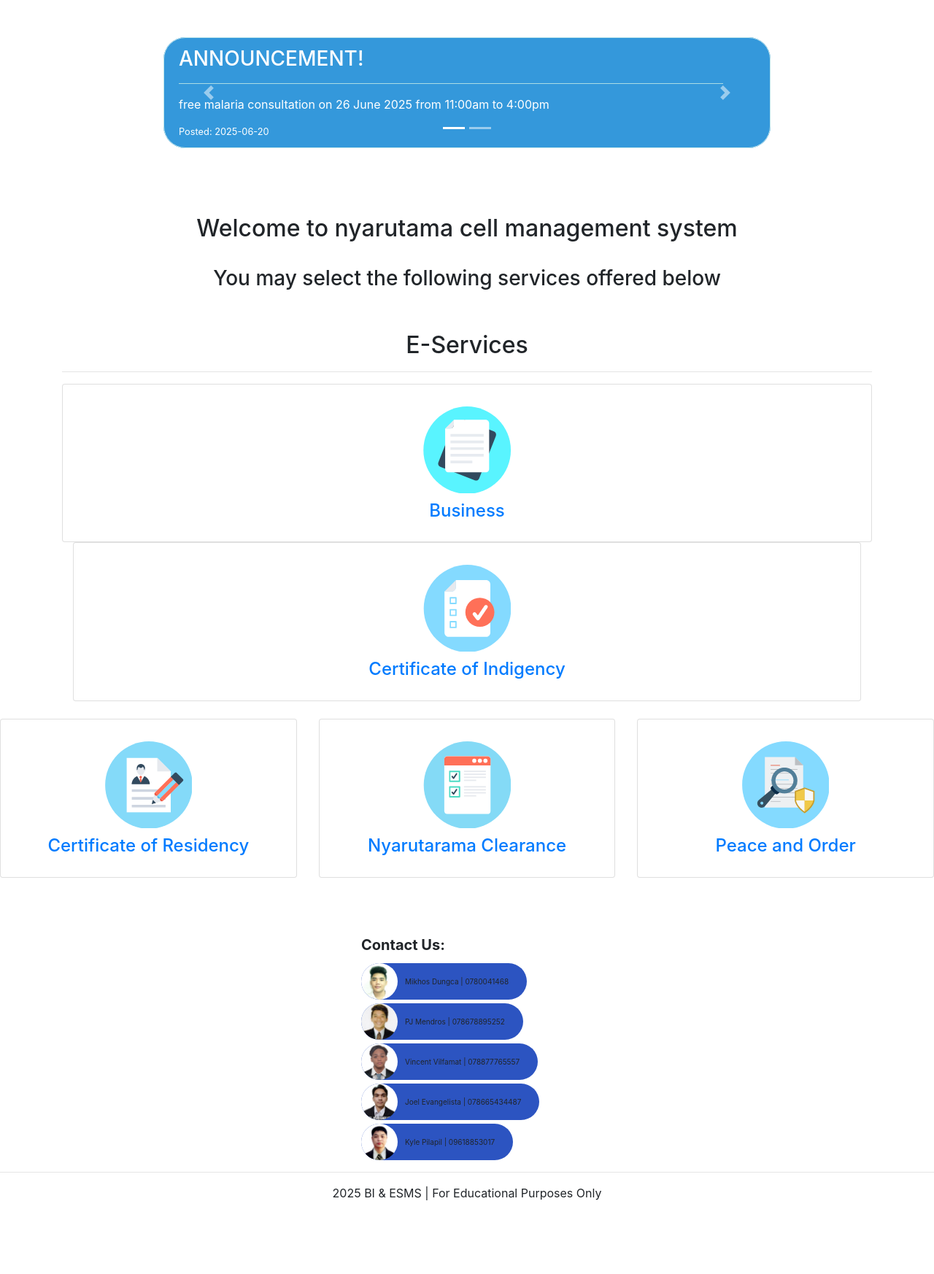
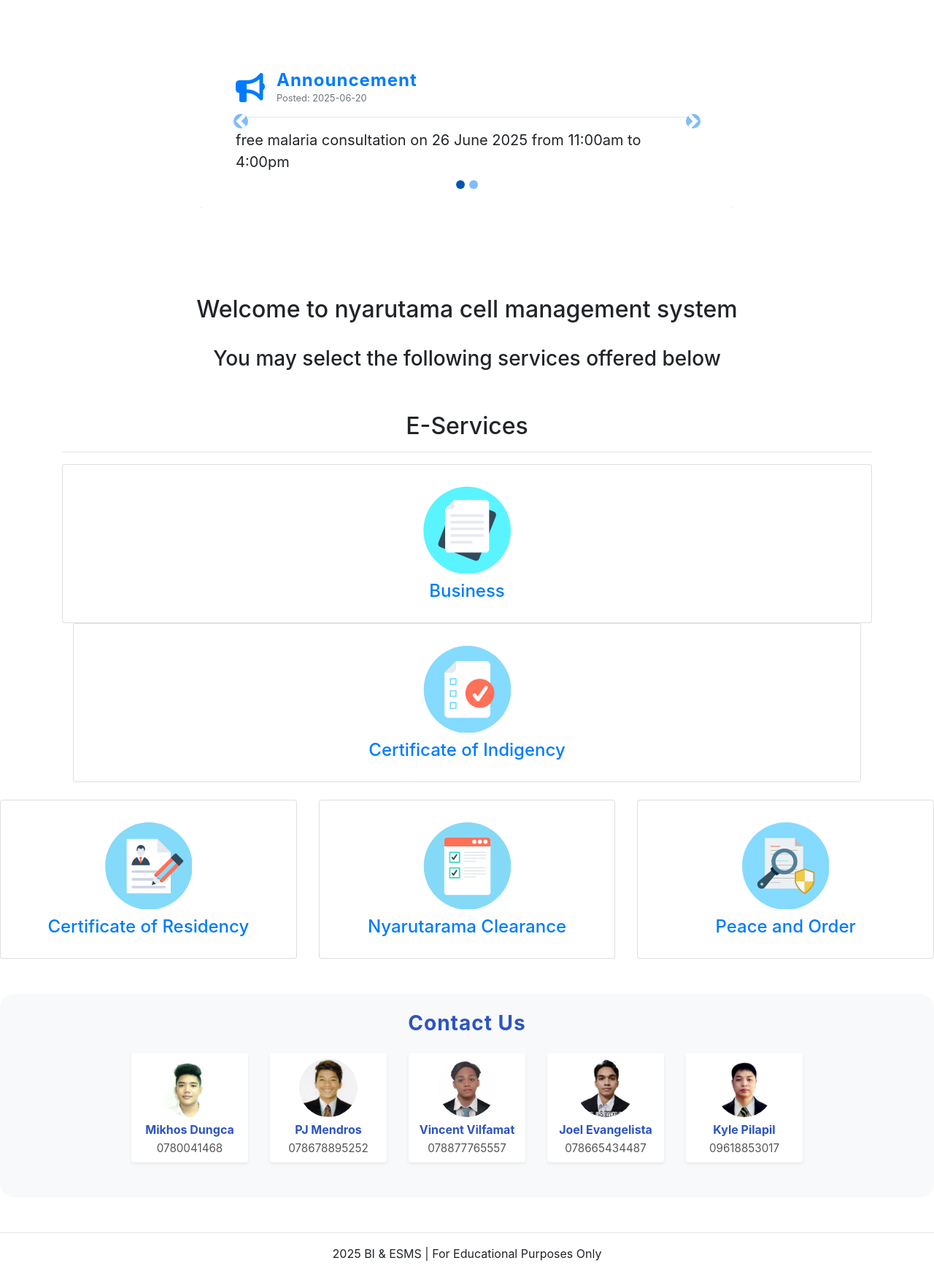
Before and after one commit to sincere-abayo/BarangaySystem-master, a PHP site: page /resident_homepage.php in a window 1280 px wide. Shown: the part 56-1802 px from the top of the page at 73% size. Before the commit the page ends 1701 px from the top, so only its background shows below. Run offline with PHP 8.4, Linux system fonts and the light colour scheme; data comes from the database, SQL or seed files in the repository; data that the repository does not hold is empty; some libraries are stand-ins or nearby versions.

Commit message:
feat: Revamp announcement display with improved carousel design and enhance Contact Us section layout

```diff
--- a/resident_homepage.php
+++ b/resident_homepage.php
@@ -48,6 +48,20 @@ function profile() {
 
     <style>
     /* Navbar Buttons */
+    .carousel-indicators li {
+        background-color: #007bff;
+        width: 12px;
+        height: 12px;
+        border-radius: 50%;
+    }
+
+    .carousel-indicators .active {
+        background-color: #0056b3;
+    }
+
+    .card-title {
+        letter-spacing: 1px;
+    }
 
     .btn1 {
         border-radius: 20px;
@@ -352,42 +366,56 @@ function profile() {
     $view = $announcement->view_announcement();
 
     if (is_array($view) && count($view) > 0) { ?>
-    <!-- Language Selector -->
-
-    <div id="announcementCarousel" class="carousel slide" data-ride="carousel"
-        style="margin: 4% auto 1.5%; border-radius:30px; width:65%; background-color:#3498DB;">
-        <ol class="carousel-indicators">
-            <?php foreach ($view as $idx => $item): ?>
-            <li data-target="#announcementCarousel" data-slide-to="<?= $idx ?>"
-                <?= $idx === 0 ? 'class="active"' : '' ?>>
-            </li>
-            <?php endforeach; ?>
-        </ol>
+    <div class="container my-5">
+        <div class="row justify-content-center">
+            <div class="col-lg-8">
+                <div id="announcementCarousel" class="carousel slide" data-ride="carousel">
                     <div class="carousel-inner">
                         <?php foreach ($view as $idx => $item): ?>
                         <div class="carousel-item <?= $idx === 0 ? 'active' : '' ?>">
-                <div class="alert alert-info alert-dismissible fade show" role="alert"
-                    style="margin:0; border-radius:30px; color: white; background-color:#3498DB;">
-                    <strong>
-                        <h3>ANNOUNCEMENT!</h3>
-                    </strong>
+                            <div class="card shadow-lg border-0" style="border-left: 8px solid #007bff;">
+                                <div class="card-body p-5">
+                                    <div class="d-flex align-items-center mb-3">
+                                        <span class="mr-3" style="font-size:2.5rem; color:#007bff;">
+                                            <i class="fas fa-bullhorn"></i>
+                                        </span>
+                                        <div>
+                                            <h4 class="card-title mb-0 font-weight-bold" style="color:#007bff;">
+                                                Announcement</h4>
+                                            <small class="text-muted">Posted:
+                                                <?= htmlspecialchars($item['start_date']) ?></small>
+                                        </div>
+                                    </div>
                                     <hr>
-                    <p class="announcement-text" data-original="<?= htmlspecialchars($item['event']) ?>">
+                                    <p class="card-text announcement-text"
+                                        data-original="<?= htmlspecialchars($item['event']) ?>"
+                                        style="font-size:1.25rem;">
                                         <?= htmlspecialchars($item['event']) ?>
                                     </p>
-                    <small>Posted: <?= htmlspecialchars($item['start_date']) ?> </small>
+                                </div>
                             </div>
                         </div>
                         <?php endforeach; ?>
                     </div>
                     <a class="carousel-control-prev" href="#announcementCarousel" role="button" data-slide="prev">
-            <span class="carousel-control-prev-icon" aria-hidden="true"></span>
+                        <span class="carousel-control-prev-icon" aria-hidden="true"
+                            style="background-color:#007bff; border-radius:50%;"></span>
                         <span class="sr-only">Previous</span>
                     </a>
                     <a class="carousel-control-next" href="#announcementCarousel" role="button" data-slide="next">
-            <span class="carousel-control-next-icon" aria-hidden="true"></span>
+                        <span class="carousel-control-next-icon" aria-hidden="true"
+                            style="background-color:#007bff; border-radius:50%;"></span>
                         <span class="sr-only">Next</span>
                     </a>
+                    <ol class="carousel-indicators mt-4">
+                        <?php foreach ($view as $idx => $item): ?>
+                        <li data-target="#announcementCarousel" data-slide-to="<?= $idx ?>"
+                            class="<?= $idx === 0 ? 'active' : '' ?>"></li>
+                        <?php endforeach; ?>
+                    </ol>
+                </div>
+            </div>
+        </div>
     </div>
     <?php } else {
 
@@ -499,70 +527,68 @@ function profile() {
         </div>
     </section>
 
-    <br>
-    <br>
-    <br>
-
-
     <!--/.Third column-->
-
     <hr class="clearfix w-100 d-md-none mb-0">
 
     <!--Fourth column-->
-
-    <div class="col-md-3 mx-auto shfooter" id="down">
-        <h5 class="my-2 font-weight-bold d-none d-md-block">Contact Us:</h5>
-        <div class="d-md-none title" data-target="#Contact-Us" data-toggle="collapse">
-            <div class="mt-3 font-weight-bold">Contact Us:
-                <div class="float-right navbar-toggler">
-                    <i class="fas fa-angle-down"></i>
-                    <i class="fas fa-angle-up"></i>
+    <!-- Improved Contact Us Section -->
+    <section id="down" class="my-5 py-4" style="background: #f8f9fa; border-radius: 20px;">
+        <div class="container">
+            <h3 class="text-center font-weight-bold mb-4" style="color: #2C54C1; letter-spacing: 1px;">Contact Us</h3>
+            <div class="row justify-content-center">
+                <div class="col-6 col-md-4 col-lg-2 mb-4">
+                    <div class="card h-100 shadow-sm border-0 text-center">
+                        <div class="card-body p-2">
+                            <img src="icons/Contact/mikhos.png" alt="Mikhos Dungca" class="rounded-circle mb-2"
+                                width="80" height="80">
+                            <h6 class="font-weight-bold mb-1" style="color:#2C54C1;">Mikhos Dungca</h6>
+                            <p class="mb-0" style="font-size:0.95rem; color:#555;">0780041468</p>
                         </div>
                     </div>
                 </div>
-        <ul class="list-unstyled collapse" id="Contact-Us">
-            <li>
-                <div class="zoom">
-                    <div class="chip" style="font-size:10px;">
-                        <img src="icons/Contact/mikhos.png" alt="Person" width="96" height="96">
-                        Mikhos Dungca | 0780041468
+                <div class="col-6 col-md-4 col-lg-2 mb-4">
+                    <div class="card h-100 shadow-sm border-0 text-center">
+                        <div class="card-body p-2">
+                            <img src="icons/Contact/pj.png" alt="PJ Mendros" class="rounded-circle mb-2" width="80"
+                                height="80">
+                            <h6 class="font-weight-bold mb-1" style="color:#2C54C1;">PJ Mendros</h6>
+                            <p class="mb-0" style="font-size:0.95rem; color:#555;">078678895252</p>
                         </div>
                     </div>
-            </li>
-            <li>
-                <div class="zoom">
-                    <div class="chip" style="font-size:10px;">
-                        <img src="icons/Contact/pj.png" alt="Person" width="96" height="96">
-                        PJ Mendros | 078678895252
+                </div>
+                <div class="col-6 col-md-4 col-lg-2 mb-4">
+                    <div class="card h-100 shadow-sm border-0 text-center">
+                        <div class="card-body p-2">
+                            <img src="icons/Contact/vincent.png" alt="Vincent Vilfamat" class="rounded-circle mb-2"
+                                width="80" height="80">
+                            <h6 class="font-weight-bold mb-1" style="color:#2C54C1;">Vincent Vilfamat</h6>
+                            <p class="mb-0" style="font-size:0.95rem; color:#555;">078877765557</p>
                         </div>
                     </div>
-            </li>
-            <li>
-                <div class="zoom">
-                    <div class="chip" style="font-size:10px;">
-                        <img src="icons/Contact/vincent.png" alt="Person" width="96" height="96">
-                        Vincent Vilfamat | 078877765557
+                </div>
+                <div class="col-6 col-md-4 col-lg-2 mb-4">
+                    <div class="card h-100 shadow-sm border-0 text-center">
+                        <div class="card-body p-2">
+                            <img src="icons/Contact/eugene.png" alt="Joel Evangelista" class="rounded-circle mb-2"
+                                width="80" height="80">
+                            <h6 class="font-weight-bold mb-1" style="color:#2C54C1;">Joel Evangelista</h6>
+                            <p class="mb-0" style="font-size:0.95rem; color:#555;">078665434487</p>
                         </div>
                     </div>
-            </li>
-            <li>
-                <div class="zoom">
-                    <div class="chip" style="font-size:10px;">
-                        <img src="icons/Contact/eugene.png" alt="Person" width="96" height="96">
-                        Joel Evangelista | 078665434487
+                </div>
+                <div class="col-6 col-md-4 col-lg-2 mb-4">
+                    <div class="card h-100 shadow-sm border-0 text-center">
+                        <div class="card-body p-2">
+                            <img src="icons/Contact/kyle.png" alt="Kyle Pilapil" class="rounded-circle mb-2" width="80"
+                                height="80">
+                            <h6 class="font-weight-bold mb-1" style="color:#2C54C1;">Kyle Pilapil</h6>
+                            <p class="mb-0" style="font-size:0.95rem; color:#555;">09618853017</p>
                         </div>
                     </div>
-            </li>
-            <li>
-                <div class="zoom">
-                    <div class="chip" style="font-size:10px;">
-                        <img src="icons/Contact/kyle.png" alt="Person" width="96" height="96">
-                        Kyle Pilapil | 09618853017
                 </div>
             </div>
-            </li>
-        </ul>
         </div>
+    </section>
 
     <!--/.Fourth column-->
 
@@ -701,6 +727,9 @@ function profile() {
         });
     });
     </script>
+
+
+
 </body>
 
 </html>
```
Lines whose indentation alone changed are shown as unchanged.
